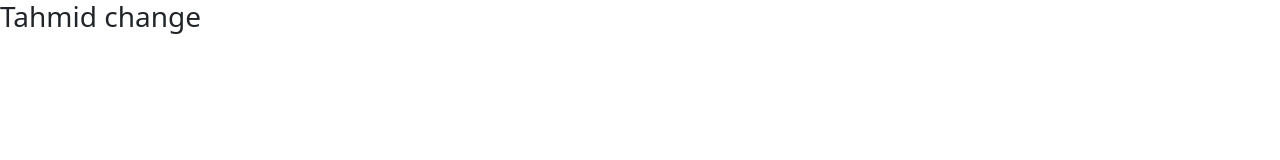
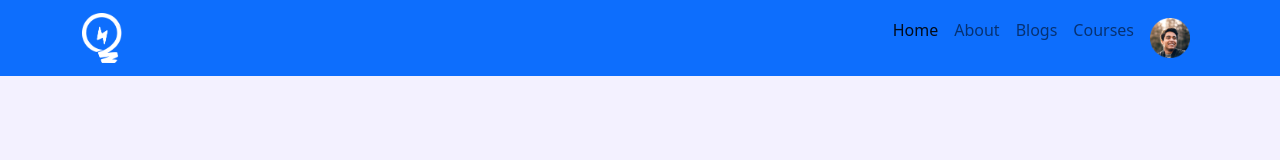
Before and after one commit to TahmidAhsan/Leader-board-Tahmid, a plain HTML site: page index.html in a window 1280 px wide. Drawn offline with nearby package versions, Linux system fonts and the light colour scheme.

Commit message:
header or nav bar complete

```diff
--- a/index.html
+++ b/index.html
@@ -4,17 +4,55 @@
     <meta charset="UTF-8">
     <meta http-equiv="X-UA-Compatible" content="IE=edge">
     <meta name="viewport" content="width=device-width, initial-scale=1.0">
-    <title>Document</title>
+    <title>Leader Board||Tahmid</title>
 
         <!-- main CSS link -->
     <link rel="stylesheet" href="styles/style.css">
 
         <!-- bootstrap css link -->
     <link href="https://cdn.jsdelivr.net/npm/bootstrap@5.2.3/dist/css/bootstrap.min.css" rel="stylesheet" integrity="sha384-rbsA2VBKQhggwzxH7pPCaAqO46MgnOM80zW1RWuH61DGLwZJEdK2Kadq2F9CUG65" crossorigin="anonymous">
-
+    <style>
+       body{
+        background-color: #F3F1FF;
+       }
+    </style>
 </head>
 <body>
-    <h3>Tahmid change</h3>
+        <!-- header part start -->
+    <header>
+        <nav class="navbar navbar-expand-lg bg-primary">
+            <div class="container-fluid container">
+              <a class="navbar-brand" href="index.html">
+                <img src="images/icons/logo.png" alt="">
+              </a>
+              <button class="navbar-toggler" type="button" data-bs-toggle="collapse" data-bs-target="#navbarText" aria-controls="navbarText" aria-expanded="false" aria-label="Toggle navigation">
+                <span class="navbar-toggler-icon"></span>
+              </button>
+              <div class="collapse navbar-collapse justify-content-end" id="navbarText">
+                <ul class="navbar-nav mr-auto mb-2 mb-lg-0 ">
+                  <li class="nav-item">
+                    <a class="nav-link active" aria-current="page" href="#">Home</a>
+                  </li>
+                  <li class="nav-item">
+                    <a class="nav-link" href="#about">About</a>
+                  </li>
+                  <li class="nav-item">
+                    <a class="nav-link" href="#blog">Blogs</a>
+                  </li>
+                  <li class="nav-item">
+                    <a class="nav-link" href="#course">Courses</a>
+                  </li>
+                  <li class="nav-item">
+                    <a class="nav-link" href="index.html">
+                        <img src="images/icons/profile.png" alt="">
+                    </a>
+                  </li>
+                </ul>
+              </div>
+            </div>
+          </nav>
+    </header>
+    <!-- header part end -->
 
 
 
--- a/styles/style.css
+++ b/styles/style.css
@@ -0,0 +1,3 @@
+.navbar img{
+    width: 40px;
+}
```
